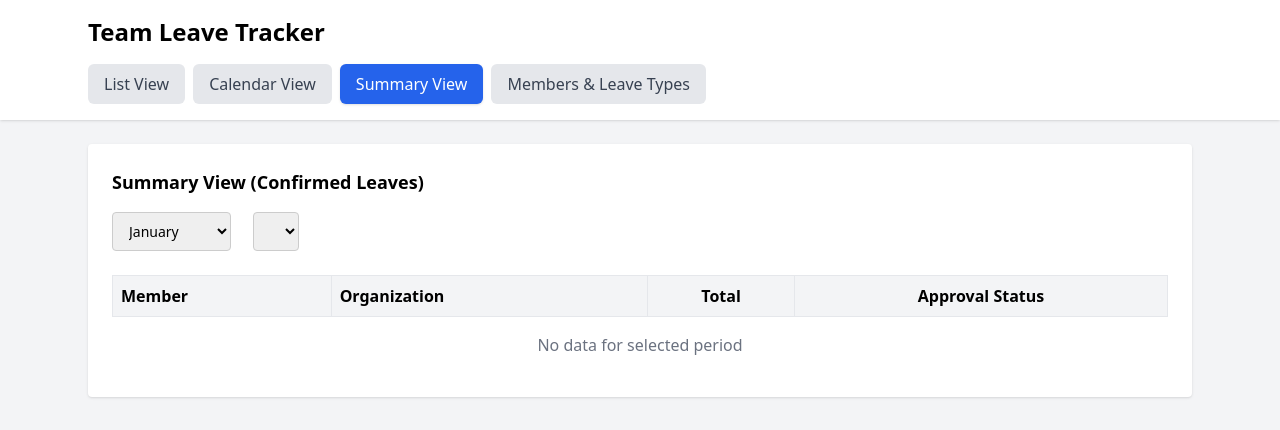
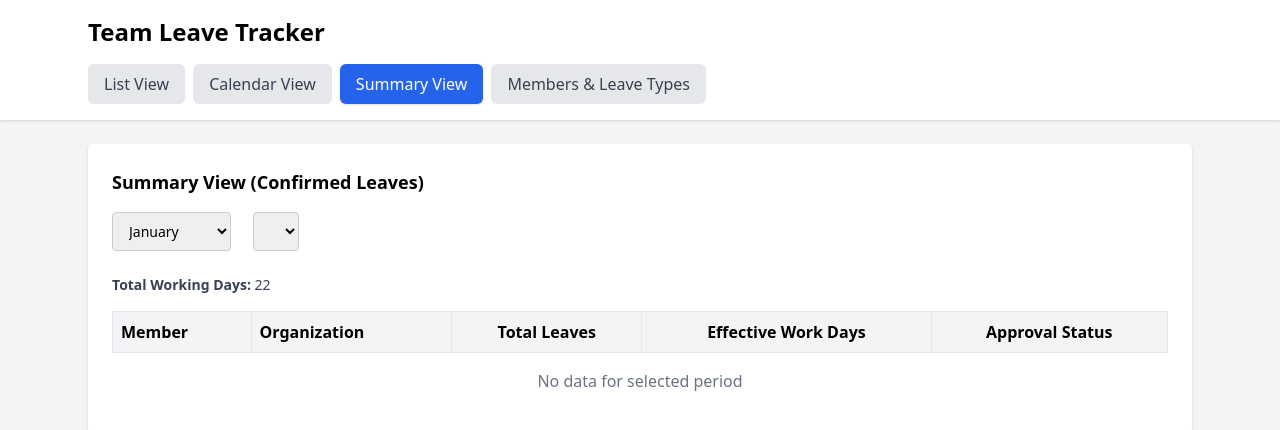
Before and after one commit to pinaki-GH/leave-tracker, a Next.js app: page /summary in a window 1280 px wide. Shown: the top 430 px of the page. Built offline with nearby package versions, Linux system fonts and the light colour scheme.

Commit message:
Update page.tsx

```diff
--- a/app/summary/page.tsx
+++ b/app/summary/page.tsx
@@ -13,11 +13,24 @@ type ApprovalStatus = "Approved" | "Pending";
 
 type SummaryRow = {
   member: string;
-  organization: string; // ✅ NEW
+  organization: string;
   totals: Record<string, number>;
-  total: number;
+  totalLeaves: number;
+  effectiveWorkDays: number | null;
   approvalStatus: ApprovalStatus;
 };
+
+function getWorkingDaysInMonth(year: number, month: number): number {
+  let count = 0;
+  const date = new Date(year, month, 1);
+
+  while (date.getMonth() === month) {
+    const day = date.getDay();
+    if (day !== 0 && day !== 6) count++; // Exclude Sun (0) & Sat (6)
+    date.setDate(date.getDate() + 1);
+  }
+  return count;
+}
 
 export default function SummaryPage() {
   const [leaves, setLeaves] = useState<Leave[]>([]);
@@ -25,8 +38,6 @@ export default function SummaryPage() {
   const [leaveTypes, setLeaveTypes] = useState<string[]>([]);
   const [approvalMap, setApprovalMap] =
     useState<Record<string, ApprovalStatus>>({});
-
-  // ✅ NEW: member → organization map
   const [memberOrgMap, setMemberOrgMap] =
     useState<Record<string, string>>({});
 
@@ -37,11 +48,8 @@ export default function SummaryPage() {
     setLeaves((getData("leaves") as Leave[]) || []);
 
     const rawMembers = (getData("members") as any[]) || [];
-
-    // Existing behavior
     setMembers(rawMembers.map(m => m.name));
 
-    // ✅ Build organization lookup
     const orgMap: Record<string, string> = {};
     rawMembers.forEach(m => {
       orgMap[m.name] = m.organization || "—";
@@ -71,17 +79,19 @@ export default function SummaryPage() {
     };
 
     setApprovalMap(updated);
-
-    // ✅ Cast ONLY at persistence boundary
     saveData("approvalStatus", updated as unknown as any[]);
   };
+
+  const workingDays =
+    month === "All" ? null : getWorkingDaysInMonth(year, month);
 
   const summary = useMemo<SummaryRow[]>(() => {
     const rows: SummaryRow[] = members.map(member => ({
       member,
-      organization: memberOrgMap[member] || "—", // ✅ NEW
+      organization: memberOrgMap[member] || "—",
       totals: {},
-      total: 0,
+      totalLeaves: 0,
+      effectiveWorkDays: null,
       approvalStatus:
         approvalMap[approvalKey(member)] || "Pending",
     }));
@@ -101,13 +111,31 @@ export default function SummaryPage() {
       if (!row) return;
 
       row.totals[l.leaveType] += l.ptoDays;
-      row.total += l.ptoDays;
+      row.totalLeaves += l.ptoDays;
+    });
+
+    rows.forEach(r => {
+      if (workingDays !== null) {
+        r.effectiveWorkDays = Math.max(
+          workingDays - r.totalLeaves,
+          0
+        );
+      }
     });
 
     return rows.sort((a, b) =>
       a.member.localeCompare(b.member)
     );
-  }, [leaves, members, leaveTypes, month, year, approvalMap, memberOrgMap]);
+  }, [
+    leaves,
+    members,
+    leaveTypes,
+    month,
+    year,
+    approvalMap,
+    memberOrgMap,
+    workingDays,
+  ]);
 
   const years = Array.from(
     new Set(leaves.map(l => new Date(l.startDate).getFullYear()))
@@ -149,18 +177,28 @@ export default function SummaryPage() {
         </select>
       </div>
 
+      {/* Working Days Info */}
+      {workingDays !== null && (
+        <div className="mb-4 text-sm text-gray-700">
+          <strong>Total Working Days:</strong> {workingDays}
+        </div>
+      )}
+
       {/* Summary Table */}
       <table className="w-full border-collapse">
         <thead>
           <tr className="bg-gray-100">
             <th className="border p-2 text-left">Member</th>
-            <th className="border p-2 text-left">Organization</th> {/* ✅ NEW */}
+            <th className="border p-2 text-left">Organization</th>
             {leaveTypes.map(t => (
               <th key={t} className="border p-2 text-center">
                 {t}
               </th>
             ))}
-            <th className="border p-2 text-center">Total</th>
+            <th className="border p-2 text-center">Total Leaves</th>
+            <th className="border p-2 text-center">
+              Effective Work Days
+            </th>
             <th className="border p-2 text-center">
               Approval Status
             </th>
@@ -185,7 +223,11 @@ export default function SummaryPage() {
               ))}
 
               <td className="border p-2 text-center font-semibold">
-                {row.total}
+                {row.totalLeaves}
+              </td>
+
+              <td className="border p-2 text-center font-semibold">
+                {row.effectiveWorkDays ?? "—"}
               </td>
 
               <td className="border p-2 text-center">
@@ -213,7 +255,7 @@ export default function SummaryPage() {
           {summary.length === 0 && (
             <tr>
               <td
-                colSpan={leaveTypes.length + 4} // ✅ UPDATED
+                colSpan={leaveTypes.length + 5}
                 className="text-center p-4 text-gray-500"
               >
                 No data for selected period
```
